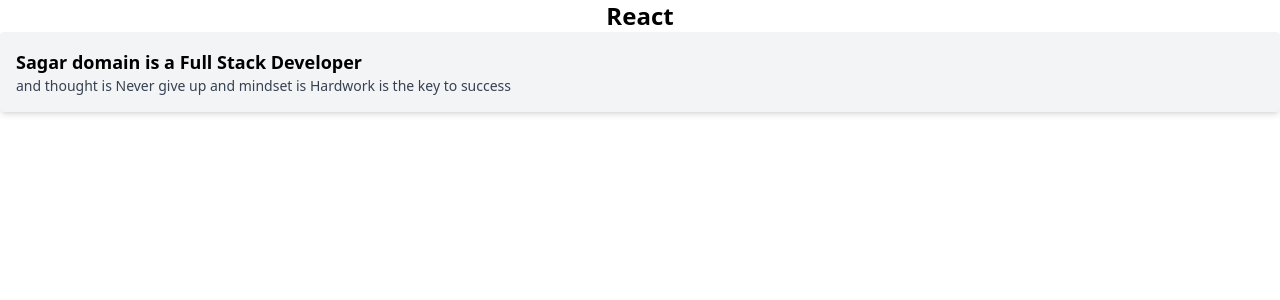
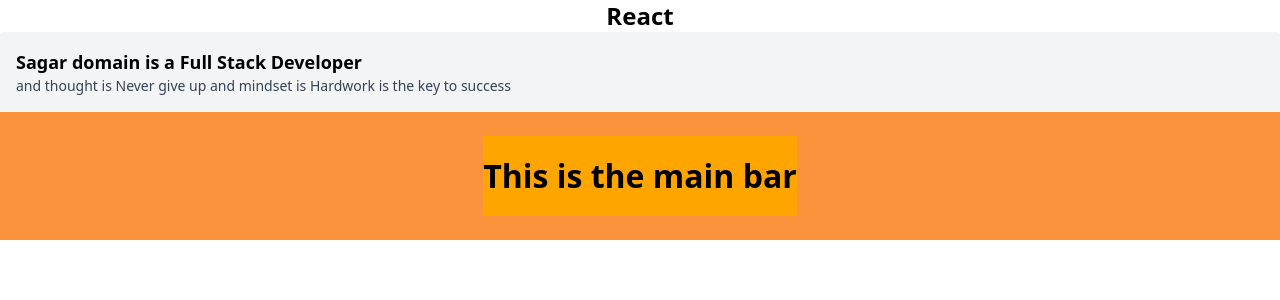
Before and after one commit to SagarSuryakantWaghmare/Meta-Frontend-Course, a React (Create React App) app in the folder React Basics/first/: page / in a window 1280 px wide. Shown: the top 300 px of the page. Built offline with nearby package versions, Linux system fonts and the light colour scheme.

Commit message:
React Css Styling

```diff
--- a/React Basics/first/src/App.js
+++ b/React Basics/first/src/App.js
@@ -1,7 +1,7 @@
 import React from 'react'
 import Props from './components/Props'
 // import Header from './components/Header';
-// import Main from './components/Main';
+import Main from './components/Main';
 // import Sidebar from './components/Sidebar';
 function App() {
   let name = 'React';
@@ -9,9 +9,9 @@ function App() {
     <>
     <span className='text-2xl flex font-semibold  justify-center'>{name}</span>
     <Props name="Sagar" aim="Full Stack Developer" thought="Never give up" mindset="Hardwork is the key to success"/>
-    {/* <Header name="Sagar" domain="Full Stack Developer"/>
+    {/* <Header name="Sagar" domain="Full Stack Developer"/> */}
     <Main/>
-    <Sidebar/> */}
+    {/* <Sidebar/> */}
     </>
   )
 }
--- a/React Basics/first/src/components/Main.js
+++ b/React Basics/first/src/components/Main.js
@@ -1,9 +1,17 @@
 import React from 'react'
 
 function Main() {
+  const mainStyle={
+    backgroundColor: 'orange',
+    fontWeight: 'bold',
+    fontSize: '2rem',
+    display: 'flex',
+    justifyContent: 'center',
+    padding: '1.5rem 0'
+  }
   return (
     <div className='bg-orange-400 font-bold text-2xl flex justify-center py-6 '>
-      Main
+      <h1 style={mainStyle}>This is the main bar</h1>
     </div>
   )
 }
```
